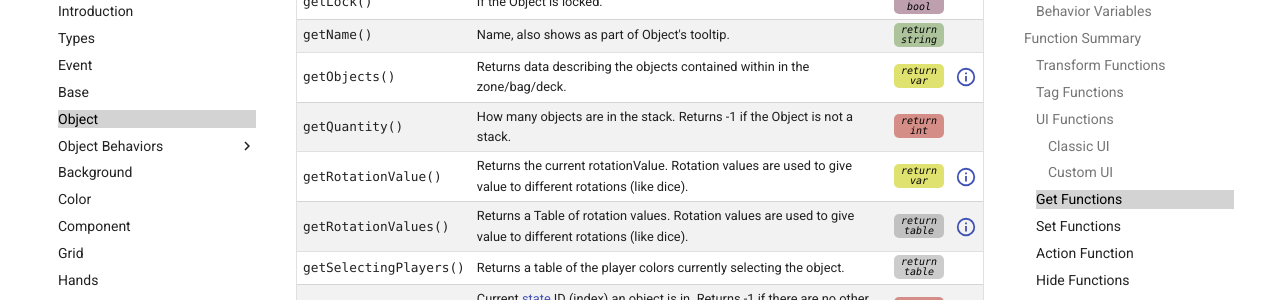
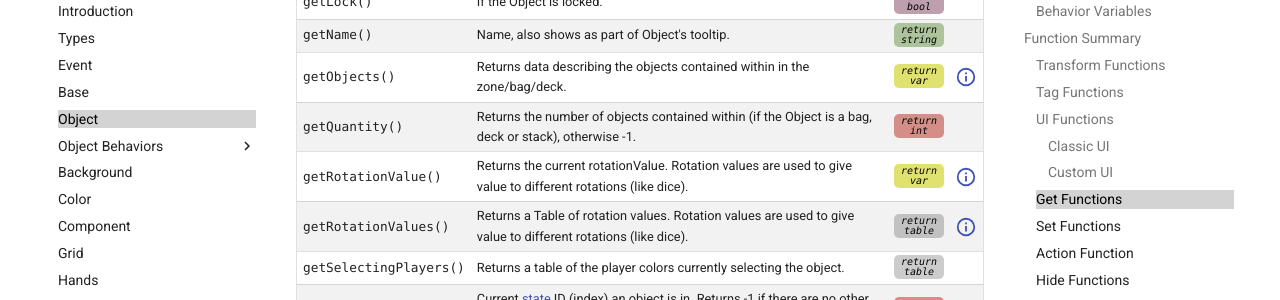
Before and after one commit to Berserk-Games/Tabletop-Simulator-API, an MkDocs documentation site: the page built from docs/object.md, in a window 1280 px wide and 900 px high, scrolled down 7334 px. Shown: the part 151-451 px from the top of the window. Built offline with MkDocs 1.6.1 and Material for MkDocs 9.7.7, drawn with Linux system fonts in a browser that asks for light colours; comment, search, counter and statistics services are not loaded.

Commit message:
Correct getQuantity() docs

```diff
--- a/docs/object.md
+++ b/docs/object.md
@@ -197,7 +197,7 @@ getJoints() | Returns information on any joints attached to this object. | [<spa
 <a class="anchor" id="getlock"></a>getLock() | If the Object is locked. | [<span class="ret boo"></span>](types.md) |
 <a class="anchor" id="getname"></a>getName() | Name, also shows as part of Object's tooltip. | [<span class="ret str"></span>](types.md) |
 getObjects() | Returns data describing the objects contained within in the zone/bag/deck. | [<span class="ret var"></span>](types.md) | [:i:](#getobjects)
-<a class="anchor" id="getquantity"></a>getQuantity() | How many objects are in the stack. Returns -1 if the Object is not a stack. | [<span class="ret int"></span>](types.md) |
+<a class="anchor" id="getquantity"></a>getQuantity() | Returns the number of objects contained within (if the Object is a bag, deck or stack), otherwise -1. | [<span class="ret int"></span>](types.md) |
 getRotationValue() | Returns the current rotationValue. Rotation values are used to give value to different rotations (like dice). | [<span class="ret var"></span>](types.md) | [:i:](#getrotationvalue)
 getRotationValues() | Returns a Table of rotation values. Rotation values are used to give value to different rotations (like dice). | [<span class="ret tab"></span>](types.md) | [:i:](#getrotationvalues)
 <a class="anchor" id="getselectingplayers"></a>getSelectingPlayers() | Returns a table of the player colors currently selecting the object. | [<span class="ret tab"></span>](types.md)
```
